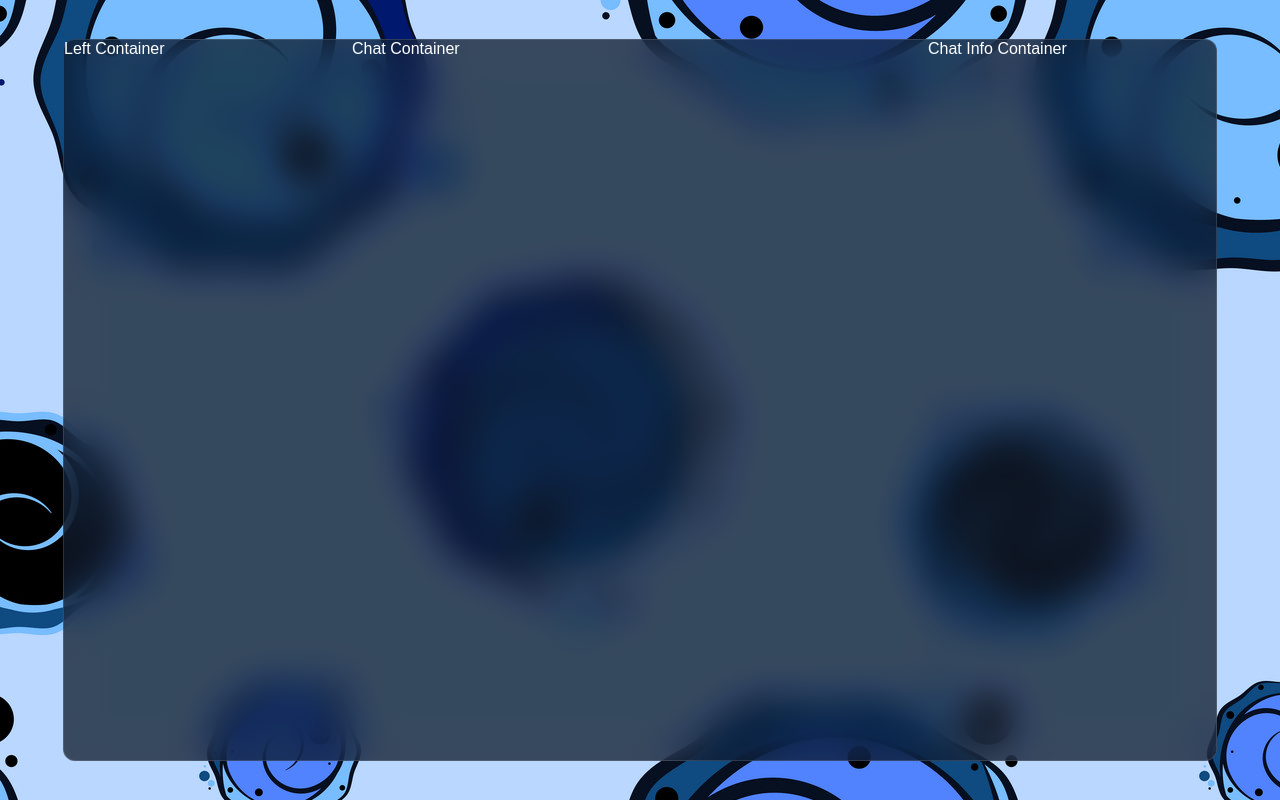
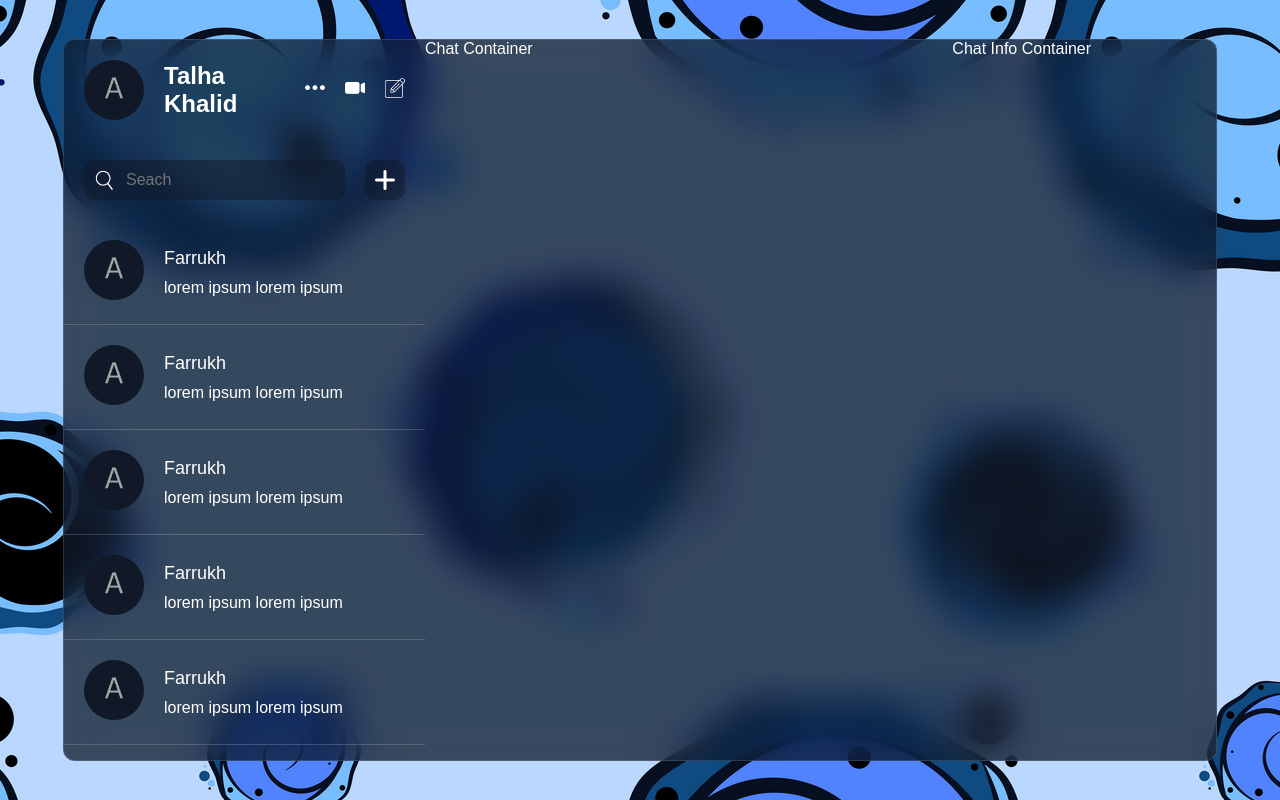
Before and after one commit to hafiztalhakh/React-Chat-App, a React (Create React App) app: page / in a window 1280 px wide. Built offline with nearby package versions, Linux system fonts and the light colour scheme; the HTML template or start-up script is replaced by a standard one.

Commit message:
chat list static ui created

```diff
--- a/src/App.css
+++ b/src/App.css
@@ -15,8 +15,127 @@
 
 .leftSidePanel {
   flex: 1;
+  display: flex;
+  flex-direction: column;
 
+  header {
+    display: flex;
+    justify-content: space-between;
+    align-items: center;
+    gap: 20px;
+    padding: 20px;
 
+    .user {
+      display: flex;
+      flex-direction: row;
+      gap: 20px;
+      align-items: center;
+
+      .userAvatar {
+        height: 60px;
+        border-radius: 50%;
+        object-fit: cover;
+      }
+    }
+
+    .actions {
+      ul {
+        margin: 0;
+        padding: 0;
+        display: flex;
+        gap: 20px;
+
+        li {
+          list-style: none;
+          padding: 0;
+          margin: 0;
+
+          img {
+            height: 20px;
+            cursor: pointer;
+          }
+        }
+      }
+    }
+  }
+
+  .searchContainer {
+    display: flex;
+    align-items: center;
+    gap: 20px;
+    padding: 20px;
+
+    .searchBox {
+      flex: 1;
+      display: flex;
+      align-items: center;
+      gap: 10px;
+      padding: 10px;
+      background-color: rgba(17, 25, 40, 0.5);
+      border-radius: 10px;
+
+      img {
+        height: 20px;
+      }
+
+      input {
+        flex: 1;
+        background-color: transparent;
+        border: none;
+        color: #fff;
+        font-size: 16px;
+      }
+    }
+
+    .buttonContainer {
+      display: flex;
+      width: 40px;
+      height: 40px;
+
+      button {
+        width: 100px;
+        box-shadow: none;
+        border: none;
+        padding: 10px;
+        border-radius: 10px;
+        background-color: rgba(17, 25, 40, 0.5);
+        img {
+          height: 20px;
+        }
+      }
+    }
+  }
+
+  .chatItems {
+    overflow: scroll;
+
+    .chatItem {
+      display: flex;
+      align-items: center;
+      gap: 20px;
+      padding: 20px;
+      border-bottom: 1px solid #dddddd35;
+
+      .avatar {
+        img {
+          border-radius: 50%;
+          height: 60px;
+          object-fit: cover;
+        }
+      }
+
+      .details {
+        display: flex;
+        flex-direction: column;
+        gap: 10px;
+
+        .title {
+          font-size: 18px;
+          font-weight: 500;
+        }
+      }
+    }
+  }
 }
 
 .chatContainer {
--- a/src/App.tsx
+++ b/src/App.tsx
@@ -1,9 +1,16 @@
 import './App.css';
+import ChatList from './components/chat/list';
+import Header from './components/header';
+import Search from './components/search';
 
 function App() {
   return (
     <div className='container'>
-      <div className='leftSidePanel'>Left Container</div>
+      <div className='leftSidePanel'>
+        <Header />
+        <Search />
+        <ChatList />
+      </div>
       <div className='chatContainer'>Chat Container</div>
       <div className='chatInfoContainer'>Chat Info Container</div>
     </div>
--- /dev/null
+++ b/src/components/chat/list/ListItem.tsx
@@ -0,0 +1,15 @@
+const ListItem = () => {
+  return (
+    <div className='chatItem'>
+      <div className='avatar'>
+        <img src='/assets/avatar.png' alt='ChatAvatar' />
+      </div>
+      <div className='details'>
+        <p className='title'>Farrukh</p>
+        <p className='lastMessage'>lorem ipsum lorem ipsum</p>
+      </div>
+    </div>
+  );
+};
+
+export default ListItem;
--- /dev/null
+++ b/src/components/chat/list/index.tsx
@@ -0,0 +1,24 @@
+import ListItem from './ListItem';
+
+const ChatList = () => {
+  return (
+    <div className='chatItems'>
+      <ListItem />
+      <ListItem />
+      <ListItem />
+      <ListItem />
+      <ListItem />
+      <ListItem />
+      <ListItem />
+      <ListItem />
+      <ListItem />
+      <ListItem />
+      <ListItem />
+      <ListItem />
+      <ListItem />
+      <ListItem />
+    </div>
+  );
+};
+
+export default ChatList;
--- /dev/null
+++ b/src/components/header/index.tsx
@@ -0,0 +1,27 @@
+import React from 'react';
+
+const Header = () => {
+  return (
+    <header>
+      <div className='user'>
+        <img className='userAvatar' src='/assets/avatar.png' alt='AuthUserDp' />
+        <h2>Talha Khalid</h2>
+      </div>
+      <nav className='actions'>
+        <ul>
+          <li>
+            <img src='/assets/more.png' alt='MoreIcon' />
+          </li>
+          <li>
+            <img src='/assets/video.png' alt='MoreIcon' />
+          </li>
+          <li>
+            <img src='/assets/edit.png' alt='MoreIcon' />
+          </li>
+        </ul>
+      </nav>
+    </header>
+  );
+};
+
+export default Header;
--- /dev/null
+++ b/src/components/search/index.tsx
@@ -0,0 +1,17 @@
+const Search = () => {
+  return (
+    <div className='searchContainer'>
+      <div className='searchBox'>
+        <img src='/assets/search.png' alt='SearchIcon' />
+        <input type='text' placeholder='Seach' />
+      </div>
+      <div className='buttonContainer'>
+        <button type='button'>
+          <img src='/assets/plus.png' alt='PlusIcon' />
+        </button>
+      </div>
+    </div>
+  );
+};
+
+export default Search;
```
